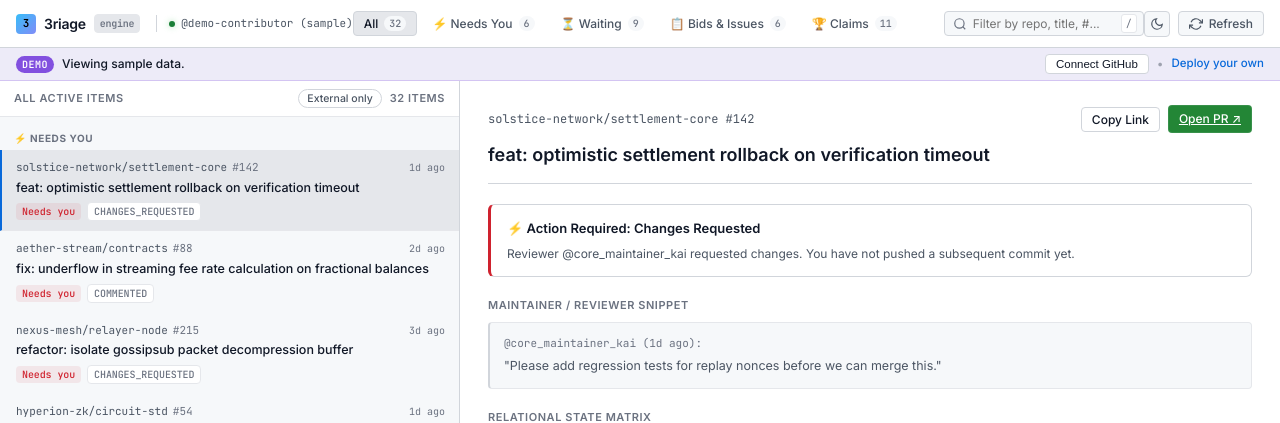
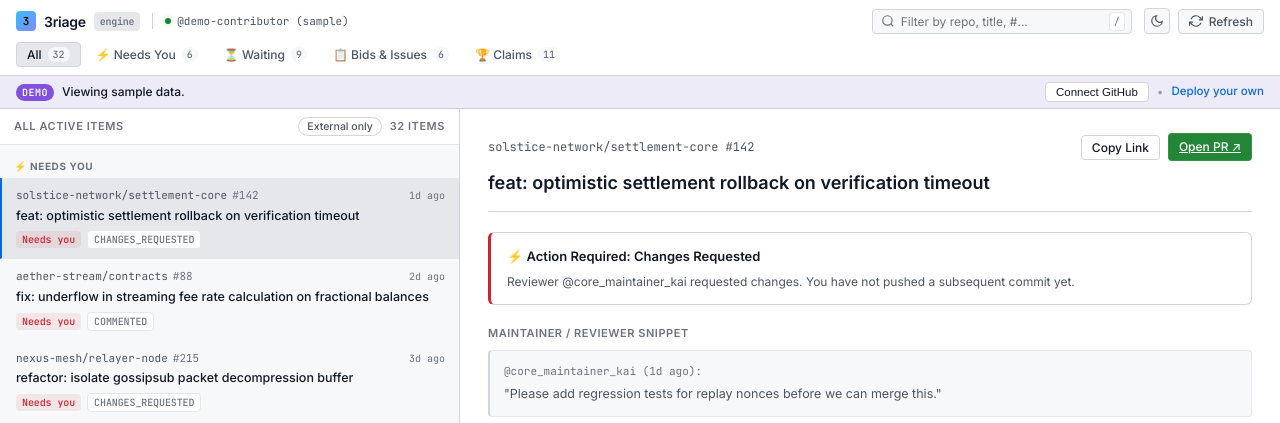
Before and after one commit to Olalolo22/3riage, a Flask app: page / in a window 1280 px wide. Shown: the top 423 px of the page. Run offline with Flask 3, Linux system fonts and the light colour scheme.

Commit message:
fix(ui): wrap top bar cleanly on 769px-1300px laptops and remove stale branch ref

```diff
--- a/index.html
+++ b/index.html
@@ -133,7 +133,7 @@
         </p>
         <div class="modal-block">
           <div class="modal-block-title">Option A — Run locally via CLI (zero setup)</div>
-          <pre class="modal-code">pipx install git+https://github.com/Olalolo22/3riage.git@4public
+          <pre class="modal-code">pipx install git+https://github.com/Olalolo22/3riage.git
 3riage ui</pre>
         </div>
         <div class="modal-block">
--- a/public/index.html
+++ b/public/index.html
@@ -133,7 +133,7 @@
         </p>
         <div class="modal-block">
           <div class="modal-block-title">Option A — Run locally via CLI (zero setup)</div>
-          <pre class="modal-code">pipx install git+https://github.com/Olalolo22/3riage.git@4public
+          <pre class="modal-code">pipx install git+https://github.com/Olalolo22/3riage.git
 3riage ui</pre>
         </div>
         <div class="modal-block">
--- a/static/style.css
+++ b/static/style.css
@@ -104,18 +104,22 @@ body {
   display: flex;
   align-items: center;
   justify-content: space-between;
+  gap: 12px;
   height: 48px;
   padding: 0 16px;
   background-color: var(--bg-surface);
   border-bottom: 1px solid var(--border-subtle);
   user-select: none;
+  flex-shrink: 0;
   z-index: 10;
 }
 
 .top-bar-left {
   display: flex;
   align-items: center;
-  gap: 16px;
+  gap: 12px;
+  min-width: 0;
+  flex-shrink: 0;
 }
 
 .brand {
@@ -164,6 +168,7 @@ body {
   font-family: var(--font-mono);
   padding-left: 12px;
   border-left: 1px solid var(--border-subtle);
+  white-space: nowrap;
 }
 
 .status-dot {
@@ -172,6 +177,7 @@ body {
   border-radius: 50%;
   background-color: var(--color-green);
   box-shadow: 0 0 6px rgba(63, 185, 80, 0.4);
+  flex-shrink: 0;
 }
 
 .connection-status.offline .status-dot {
@@ -184,6 +190,7 @@ body {
   display: flex;
   align-items: center;
   gap: 4px;
+  min-width: 0;
 }
 
 .filter-tab {
@@ -199,6 +206,7 @@ body {
   font-weight: 500;
   border-radius: var(--radius-sm);
   cursor: pointer;
+  white-space: nowrap;
   transition: all 0.15s ease;
 }
 
@@ -255,6 +263,8 @@ body {
   display: flex;
   align-items: center;
   margin-left: auto;
+  flex: 0 1 200px;
+  min-width: 140px;
 }
 
 .search-icon {
@@ -272,14 +282,13 @@ body {
   font-family: var(--font-sans);
   padding: 4px 28px 4px 28px;
   border-radius: var(--radius-sm);
-  width: 200px;
+  width: 100%;
   transition: all 0.15s ease;
 }
 
 .search-box input:focus {
   outline: none;
   border-color: var(--border-focus);
-  width: 250px;
 }
 
 .search-shortcut {
@@ -1061,6 +1070,54 @@ kbd {
 }
 
 /* ==========================================================================
+   Responsive / Laptop & Tablet (769px - 1300px)
+   ========================================================================== */
+
+@media (max-width: 1300px) and (min-width: 769px) {
+  .top-bar {
+    height: auto;
+    padding: 8px 16px;
+    display: grid;
+    grid-template-columns: auto minmax(160px, 1fr) auto;
+    grid-template-areas:
+      "brand search actions"
+      "filters filters filters";
+    row-gap: 8px;
+    column-gap: 12px;
+  }
+
+  .top-bar-left {
+    grid-area: brand;
+  }
+
+  .search-box {
+    grid-area: search;
+    margin-left: auto;
+    width: 100%;
+    max-width: 260px;
+  }
+
+  .top-bar-actions {
+    grid-area: actions;
+  }
+
+  .view-filters {
+    grid-area: filters;
+    width: 100%;
+    overflow-x: auto;
+    scrollbar-width: none;
+  }
+
+  .view-filters::-webkit-scrollbar {
+    display: none;
+  }
+
+  .main-content {
+    grid-template-columns: clamp(340px, 40vw, 460px) 1fr;
+  }
+}
+
+/* ==========================================================================
    Responsive / Mobile Architecture
    ========================================================================== */
 
--- a/templates/index.html
+++ b/templates/index.html
@@ -133,7 +133,7 @@
         </p>
         <div class="modal-block">
           <div class="modal-block-title">Option A — Run locally via CLI (zero setup)</div>
-          <pre class="modal-code">pipx install git+https://github.com/Olalolo22/3riage.git@4public
+          <pre class="modal-code">pipx install git+https://github.com/Olalolo22/3riage.git
 3riage ui</pre>
         </div>
         <div class="modal-block">
```
Also changed, not shown: public/static/style.css (+60 -3 lines).
